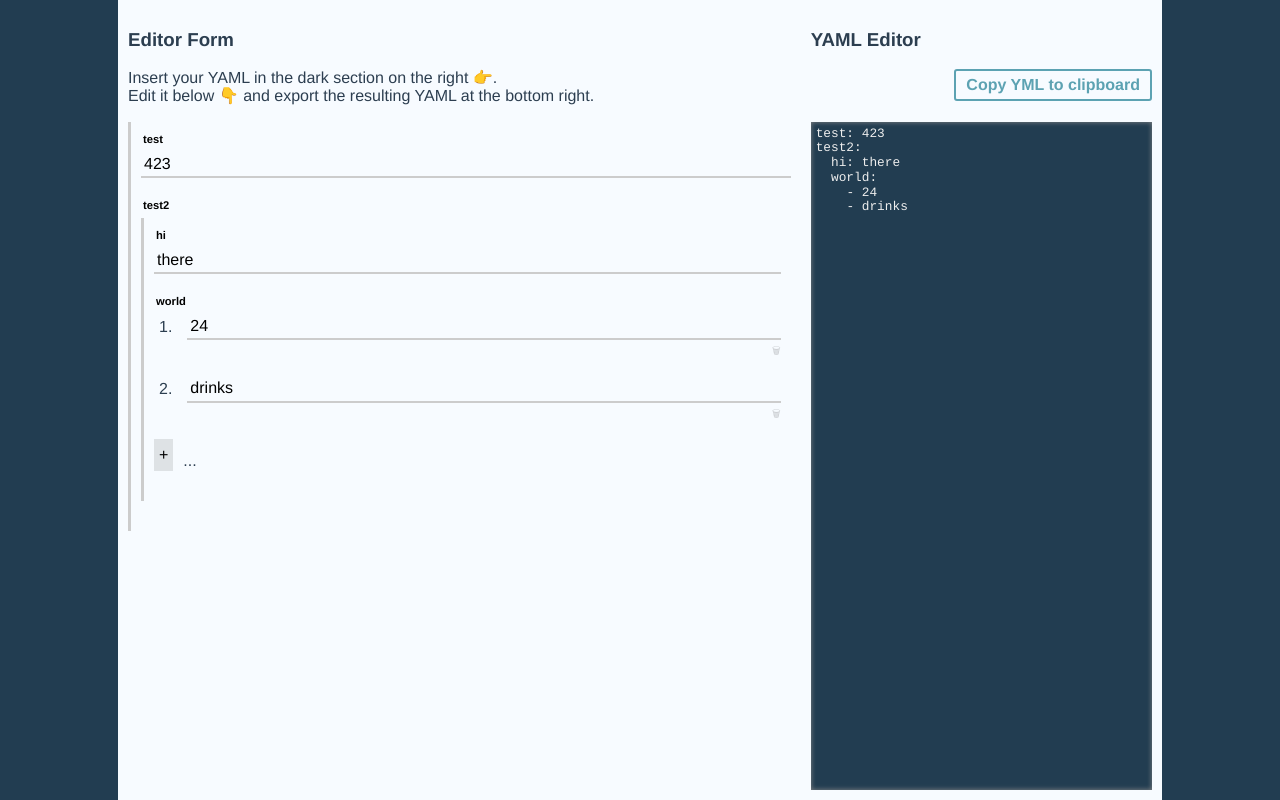
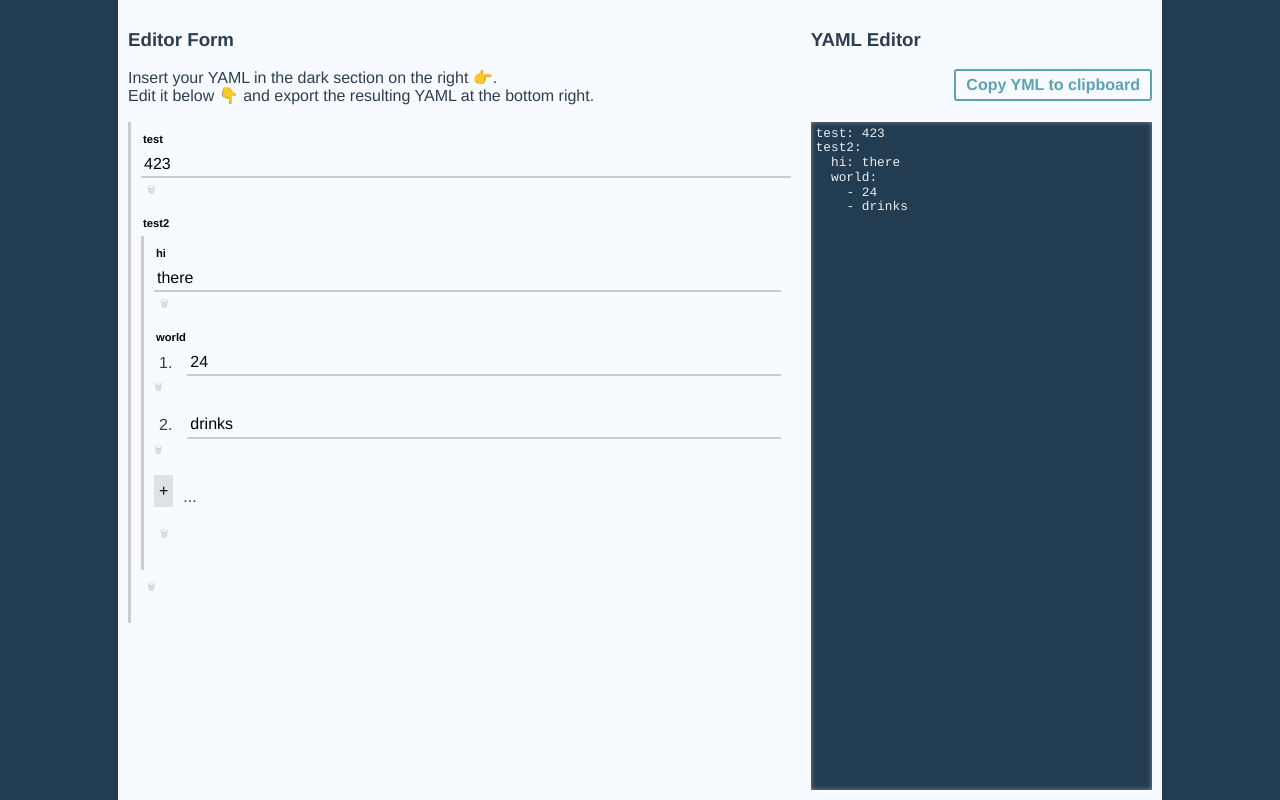
Before and after one commit to samlawski/yedit, a Vue app: page / in a window 1280 px wide. Built offline with nearby package versions, Linux system fonts and the light colour scheme.

Commit message:
deletable object keys

```diff
--- a/src/components/FormArr.vue
+++ b/src/components/FormArr.vue
@@ -69,17 +69,6 @@ button {
 }
 .editor__arr__item {
   margin-bottom: 20px;
-
-  .field__icons button {
-    opacity: 0.2;
-    transition: .4s opacity;
-  }
-
-  &:hover {
-    .field__icons button {
-      opacity: 1;
-    }
-  }
 }
 
 .field__line {
@@ -96,7 +85,14 @@ button {
 .field__icons {
   margin-top: 5px;
   font-size: .6rem;
-  text-align: right;
+  text-align: left;
+
+  opacity: 0.2;
+  transition: .4s opacity;
+
+  &:hover {
+    opacity: 1;
+  }
 }
 .field__counter {
   display: flex;
--- a/src/components/FormObj.vue
+++ b/src/components/FormObj.vue
@@ -15,9 +15,9 @@
         :path="newPath(key)"
         :value="obj[key]"
       />
-      <!-- <div class="field__icons">
-        <button class="field__remove" type="button" name="button" @click="removeItem(i)">🗑</button>
-      </div> -->
+      <div class="field__icons">
+        <button class="field__remove" type="button" name="button" @click="removeItem(key)">🗑</button>
+      </div>
 
     </div>
   </div>
@@ -37,7 +37,7 @@ export default {
     isArr: val => isArr(val),
     isObj: val => isObj(val),
     newPath(key){ return [].concat(this.path, key.toString()) },
-    editKey: function(oldKey, target, i){
+    editKey(oldKey, target, i){
       let newKey = target.value
       let isKeyPresent = Object.keys(this.obj).includes(newKey)
 
@@ -54,6 +54,12 @@ export default {
           this.$refs[this.path.toString() + '_keyInput_' + i][0].focus()
         })
       }
+    },
+    removeItem(key){
+      this.$store.commit('removeObjKey', {
+        path: this.path,
+        key: key
+      })
     }
   }
 }
@@ -85,4 +91,16 @@ export default {
   display: inline;
   width: 100%;
 }
+
+.field__icons {
+  margin-top: 5px;
+  font-size: .6rem;
+  text-align: left;
+  opacity: 0.2;
+  transition: .4s opacity;
+
+  &:hover {
+    opacity: 1;
+  }
+}
 </style>
--- a/src/store/index.js
+++ b/src/store/index.js
@@ -47,6 +47,14 @@ export default new Vuex.Store({
       }
 
       state.editableStr = YAML.stringify(state.editableObj)
+    },
+    removeObjKey(state, payload){
+      state.editableObj = _.omit(
+        state.editableObj,
+        [[].concat(payload.path, payload.key)]
+      )
+
+      state.editableStr = YAML.stringify(state.editableObj)
     }
   }
 })
```
